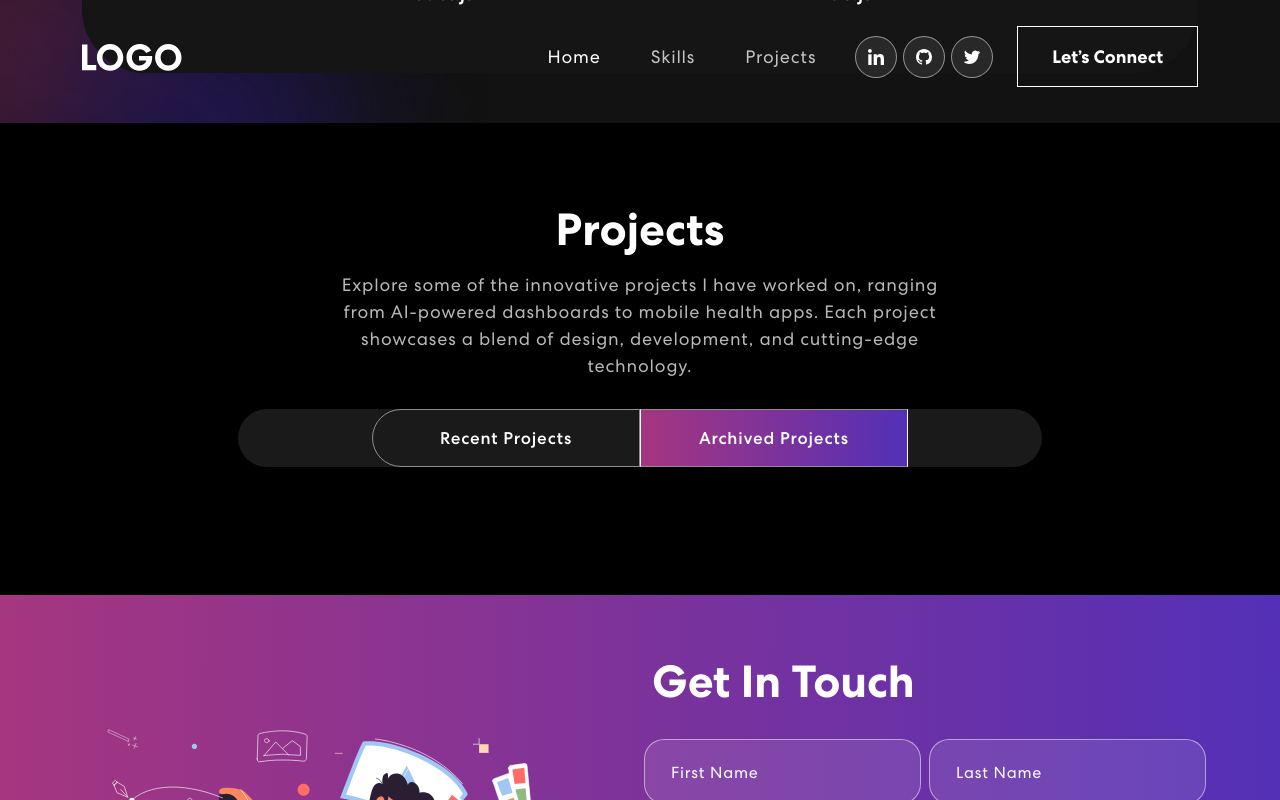
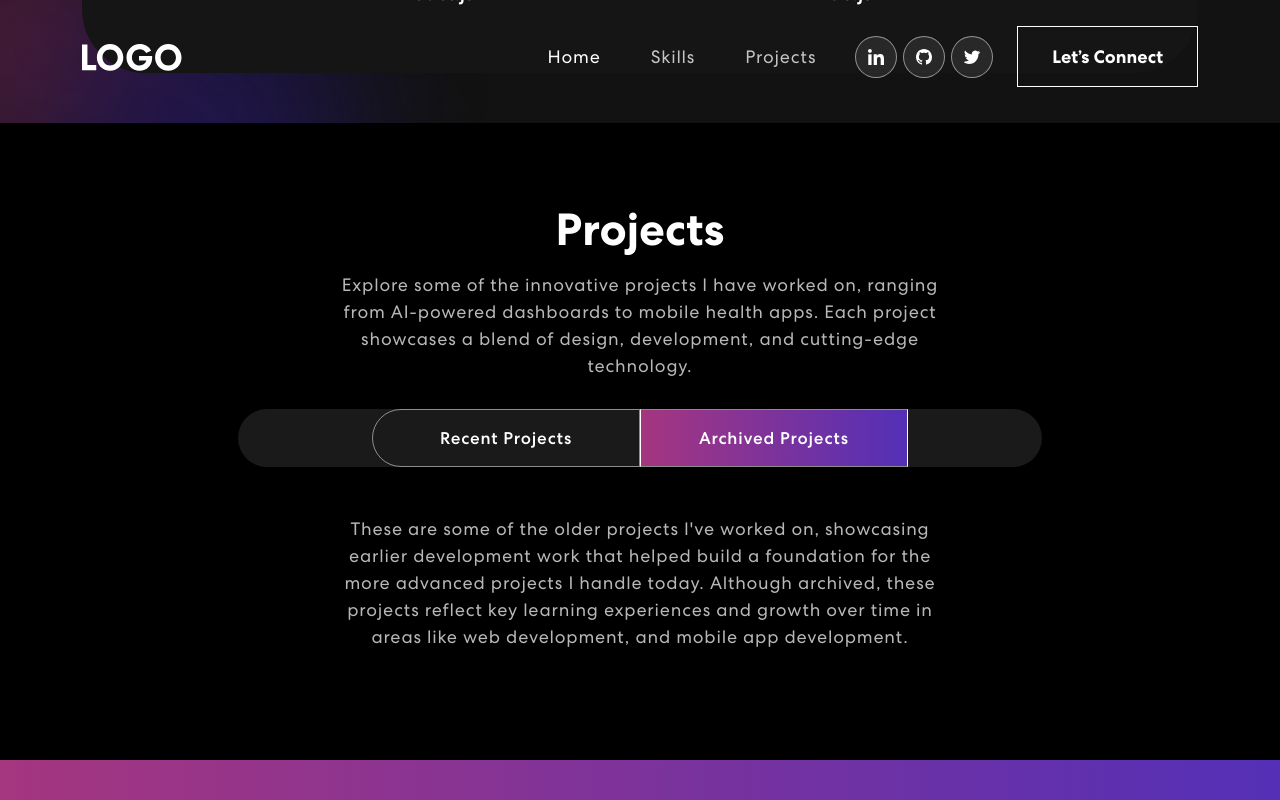
Before and after one commit to RethaD27/Retha-Portfolio, a React (Create React App) app: page / in a window 1280 px wide. Both pictures are taken after a click on the tab "Archived Projects". Shown: the part 1174-1974 px from the top of the page. Built offline with nearby package versions, Linux system fonts and the light colour scheme.

Commit message:
Updated text in second Tab.Pane of Projects component

```diff
--- a/src/components/Projects.js
+++ b/src/components/Projects.js
@@ -77,7 +77,7 @@ export const Projects = () => {
                       </Row>
                     </Tab.Pane>
                     <Tab.Pane eventKey="second">
-                      <p></p>
+                      <p>These are some of the older projects I've worked on, showcasing earlier development work that helped build a foundation for the more advanced projects I handle today. Although archived, these projects reflect key learning experiences and growth over time in areas like web development, and mobile app development.</p>
                     </Tab.Pane>
                   </Tab.Content>
                 </Tab.Container>
```
